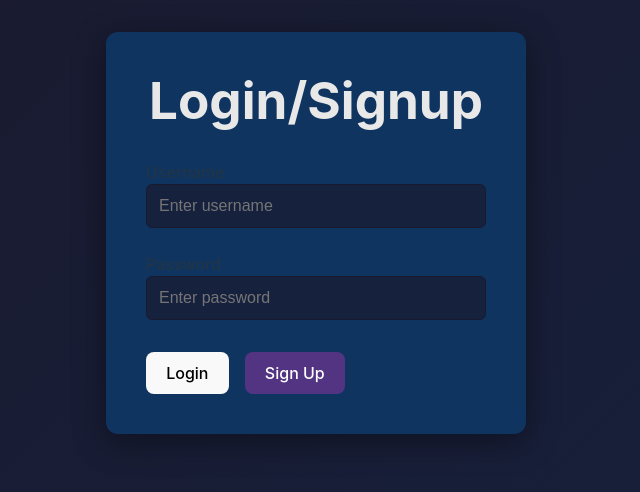
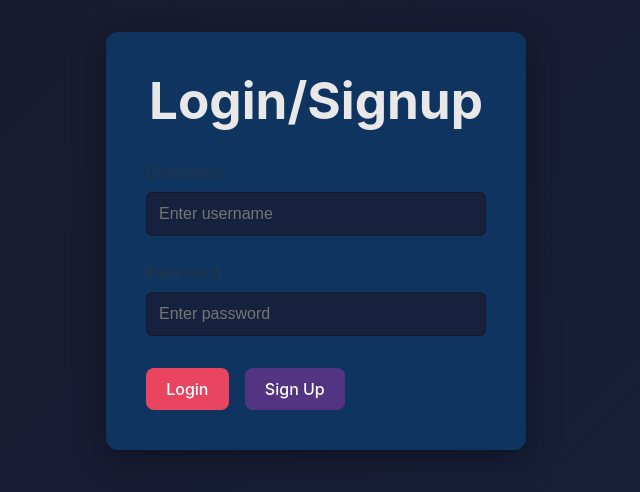
Before and after one commit to George-FG/loginAPI, a React (Vite) app: page / in a window 1280 px wide. Shown: the top 492 px of the page, without its empty margins (324-964 px from the left). Built offline with nearby package versions, Linux system fonts and the light colour scheme.

Commit message:
update styles

```diff
--- a/src/App.css
+++ b/src/App.css
@@ -52,7 +52,7 @@ body {
 }
 /* Response Card Styling */
 .response-card {
-  background: #16213e;
+  background: #16213e00;
   color: #e8e8e8;
   border-radius: 10px;
   box-shadow: 0 4px 16px rgba(0,0,0,0.25);
@@ -91,6 +91,15 @@ body {
   font-weight: 600;
 }
 
+.success-message {
+  color: #51cf66;
+  background: #1a2d1a;
+  border-radius: 6px;
+  padding: 0.75rem 1rem;
+  margin-bottom: 1rem;
+  font-weight: 600;
+}
+
 h1 {
   text-align: center;
   margin-bottom: 2rem;
@@ -103,7 +112,7 @@ h1 {
 
 label {
   display: block;
-  margin-bb8b8b8;
+  margin-bottom: 0.5rem;
   font-weight: 500;
 }
 
@@ -121,7 +130,7 @@ input {
 input:focus {
   outline: none;
   border-color: #e94560;
-  background: #1a1a2e
+  background: #1a1a2e;
   border-color: #667eea;
 }
 
@@ -129,16 +138,6 @@ input:focus {
   display: flex;
   gap: 1rem;
   margin-top: 2rem;
-}
-85rem;
-  border: none;
-  border-radius: 6px;
-  font-size: 1rem;
-  font-weight: 600;
-  cursor: pointer;
-  transition: all 0.3s;
-  text-transform: uppercase;
-  letter-spacing: 0.5px;
 }
 
 .btn-primary {
@@ -160,8 +159,6 @@ input:focus {
 .btn-secondary:hover {
   background: #432a6f;
   transform: translateY(-2px);
-  box-shadow: 0 4px 12px rgba(83, 52, 131, 0.4)
-
-.btn-secondary:hover {
+  box-shadow: 0 4px 12px rgba(83, 52, 131, 0.4);
   background: #38a169;
 }
--- a/src/App.tsx
+++ b/src/App.tsx
@@ -72,12 +72,9 @@ function App() {
         </div>
       </div>
       {(response || error) && (
-        <div className="response-card">
-          <h2>Server Response</h2>
+        <div >
           {error && <div className="error-message">{error}</div>}
-          {response && (
-            <pre className="response-json">{JSON.stringify(response, null, 2)}</pre>
-          )}
+          {!error && response && <div className="success-message">Successful!</div>}
         </div>
       )}
     </div>
```
